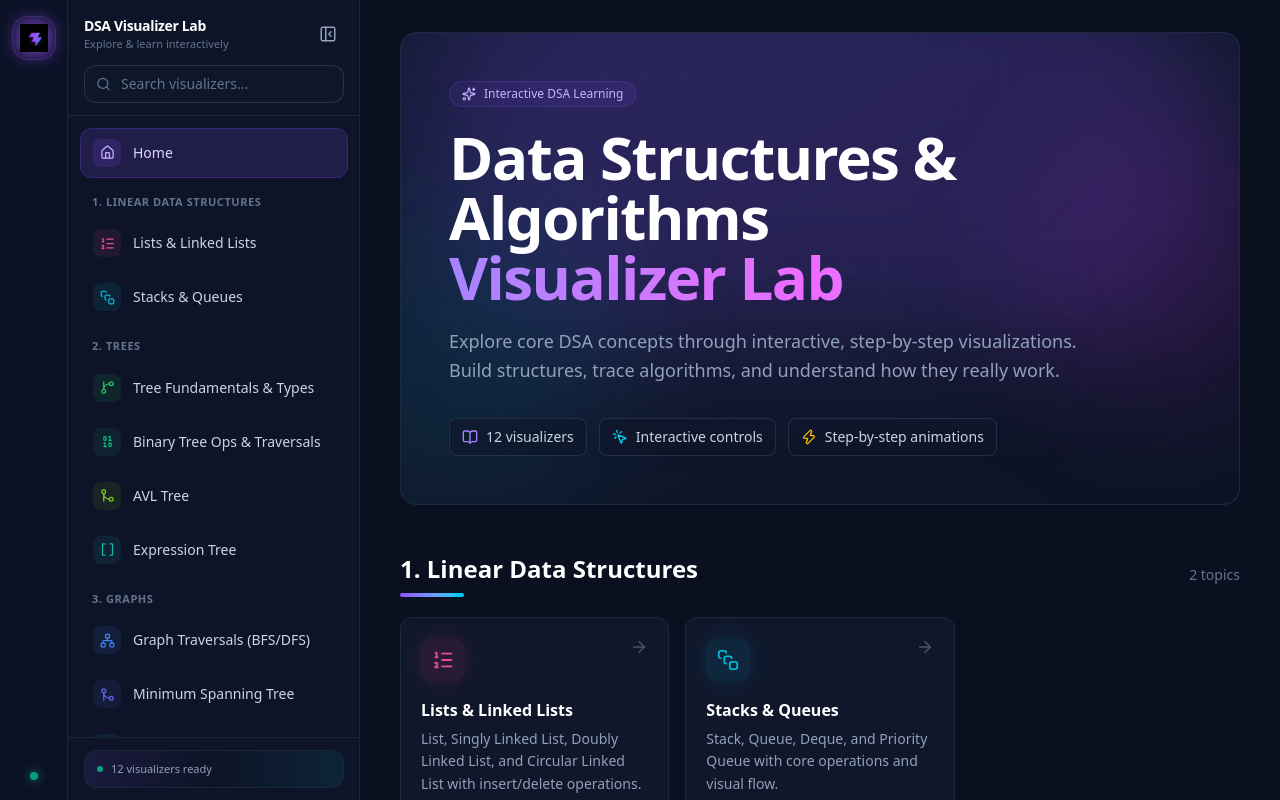
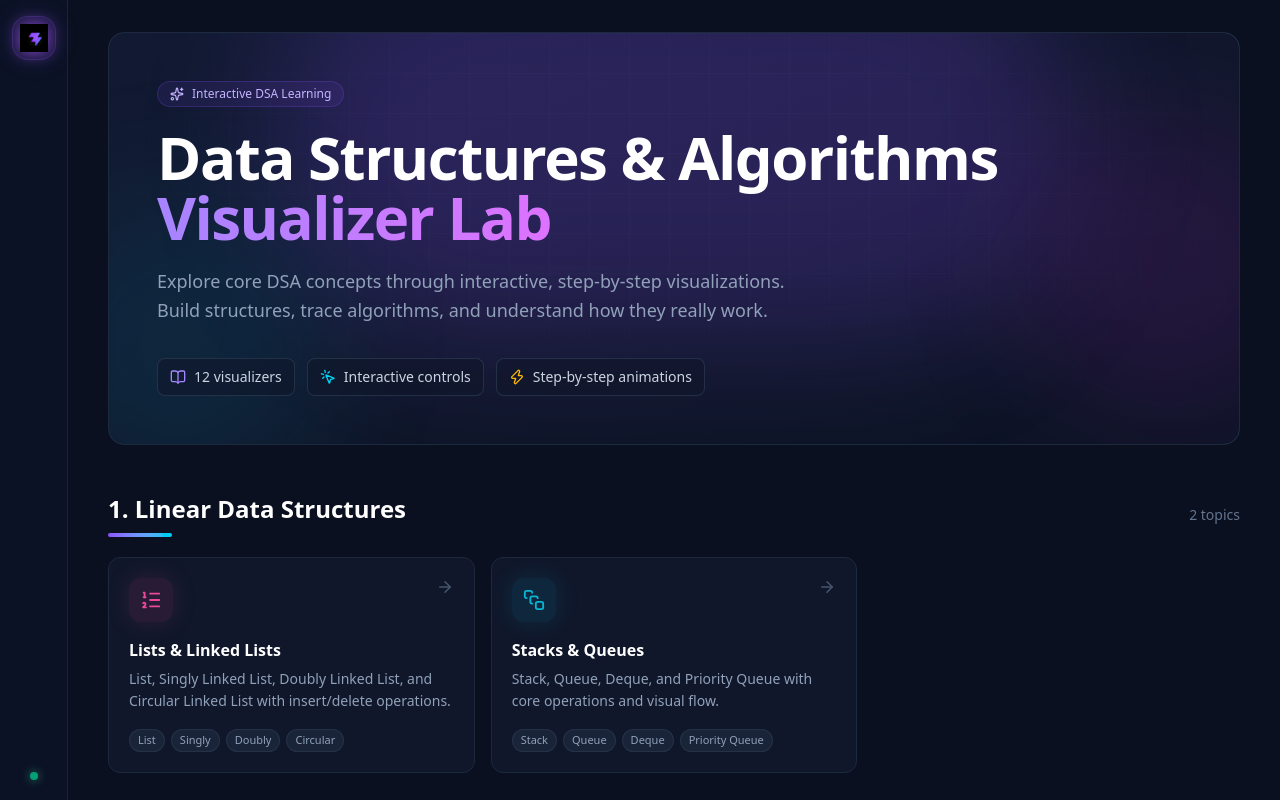
Before and after one commit to dommetipavan26-tech/DSA, a React (Vite) app: page / in a window 1280 px wide. Built offline with nearby package versions, Linux system fonts and the light colour scheme.

Commit message:
fix: default sidebar to closed on open
Co-authored-by: arena-agent <297053741+arena-agent@users.noreply.github.com>

```diff
--- a/src/components/Layout.tsx
+++ b/src/components/Layout.tsx
@@ -6,7 +6,7 @@ import { sections } from '../data/topics'
 import { cn } from '../lib/utils'
 
 export default function Layout() {
-  const [open, setOpen] = useState(() => typeof window !== 'undefined' ? window.innerWidth >= 1024 : true)
+  const [open, setOpen] = useState(false)
   const [query, setQuery] = useState('')
   const location = useLocation()
 
```
